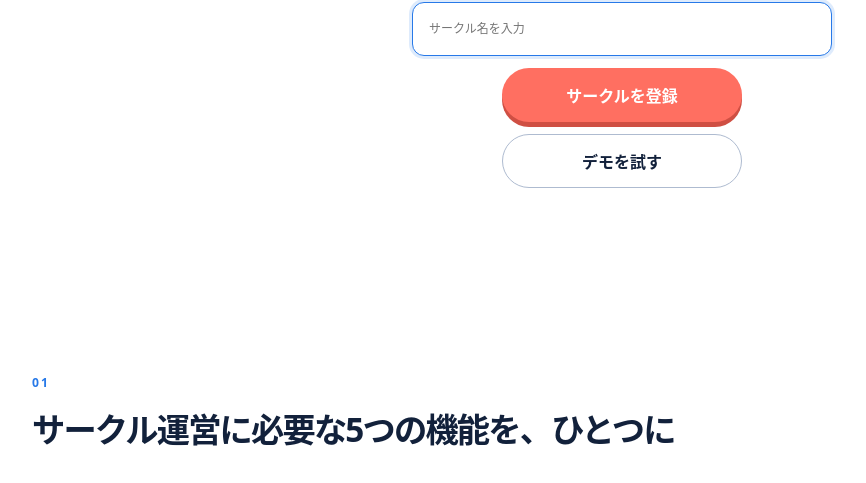
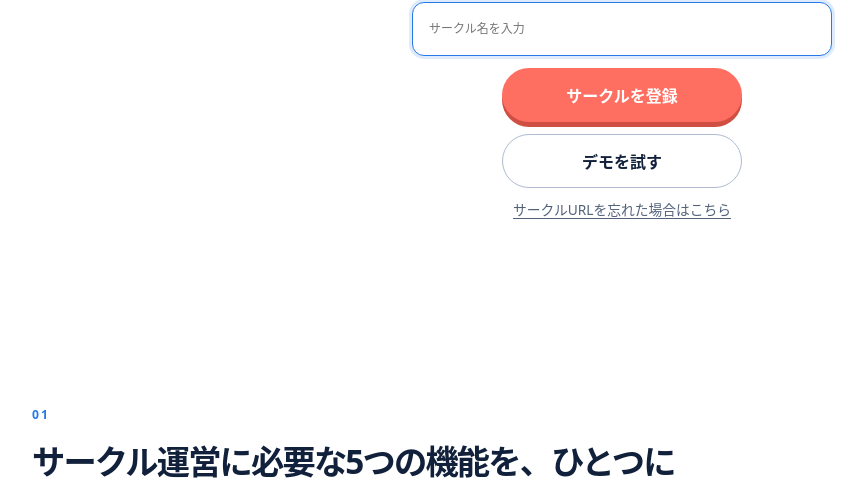
Before and after one commit to tosh-m12/django_tennis, a Django app: page / in a window 1280 px wide. Shown: the part 355-838 px from the top of the page, without its empty margins (18-884 px from the left). Run offline with Django 5.2, Linux system fonts and the light colour scheme.

Commit message:
feat: add URL recovery modal to landing page

```diff
--- a/tennis/static/tennis/index_mobile_first_preview.css
+++ b/tennis/static/tennis/index_mobile_first_preview.css
@@ -190,6 +190,24 @@ body {
 .mobile-first-action-secondary:hover {
   border-color: var(--mobile-navy);
   color: var(--mobile-navy);
+}
+
+.mobile-first-recover-link {
+  justify-self: center;
+  padding: 0;
+  border: 0;
+  background: transparent;
+  color: #52627a;
+  font: inherit;
+  font-size: 0.72rem;
+  line-height: 1.5;
+  text-decoration: underline;
+  text-underline-offset: 3px;
+  cursor: pointer;
+}
+
+.mobile-first-recover-link:hover {
+  color: var(--mobile-blue);
 }
 
 .mobile-first-section {
@@ -727,6 +745,12 @@ body {
     grid-row: 3;
   }
 
+  .mobile-first-recover-link {
+    grid-column: 1;
+    grid-row: 4;
+    font-size: 0.86rem;
+  }
+
   .mobile-first-section {
     display: block;
     width: min(calc(100% - 96px), 1180px);
--- a/tennis/templates/tennis/index_mobile_first_preview.html
+++ b/tennis/templates/tennis/index_mobile_first_preview.html
@@ -6,7 +6,7 @@
 {% block extra_head %}
   <meta name="description" content="テニスサークルの練習会スケジュール、出欠、対戦表、個人・クラブ戦績をURLひとつで管理できます。">
   <link rel="stylesheet" href="{% static 'tennis/index.css' %}">
-  <link rel="stylesheet" href="{% static 'tennis/index_mobile_first_preview.css' %}?v=68">
+  <link rel="stylesheet" href="{% static 'tennis/index_mobile_first_preview.css' %}?v=69">
   {% if turnstile_enabled %}
     <script src="https://challenges.cloudflare.com/turnstile/v0/api.js" async defer></script>
   {% endif %}
@@ -43,6 +43,9 @@
         >
         <button type="submit" class="mobile-first-action mobile-first-action-primary mobile-first-action-register">サークルを登録</button>
         <a class="mobile-first-action mobile-first-action-secondary mobile-first-action-demo" href="{% url 'tennis:demo' %}">デモを試す</a>
+        <button type="button" class="mobile-first-recover-link" id="club-recovery-open">
+          サークルURLを忘れた場合はこちら
+        </button>
       </form>
     </div>
 
@@ -104,6 +107,40 @@
         <div class="club-registration-modal-actions">
           <button type="button" class="btn btn-pill" id="club-registration-back">戻る</button>
           <button type="submit" class="btn btn-pill btn-primary" id="club-registration-submit">登録する</button>
+        </div>
+      </form>
+    </div>
+  </div>
+
+  <div
+    id="club-recovery-modal"
+    class="club-registration-modal"
+    role="dialog"
+    aria-modal="true"
+    aria-labelledby="club-recovery-modal-title"
+    hidden
+  >
+    <div class="club-registration-modal-box">
+      <h2 id="club-recovery-modal-title">サークルURLの再送</h2>
+      <p>登録済みの幹事メールアドレスにURLを送信します。</p>
+
+      <form method="post" action="{% url 'tennis:recover' %}" id="club-recovery-form">
+        {% csrf_token %}
+        <div class="club-registration-field">
+          <label for="club-recovery-email">メールアドレス</label>
+          <input
+            type="email"
+            id="club-recovery-email"
+            name="email"
+            maxlength="254"
+            autocomplete="email"
+            required
+          >
+        </div>
+
+        <div class="club-registration-modal-actions">
+          <button type="button" class="btn btn-pill" id="club-recovery-back">戻る</button>
+          <button type="submit" class="btn btn-pill btn-primary" id="club-recovery-submit">送信する</button>
         </div>
       </form>
     </div>
@@ -263,6 +300,12 @@
   const backButton = document.getElementById("club-registration-back");
   const registrationForm = document.getElementById("club-registration-form");
   const submitButton = document.getElementById("club-registration-submit");
+  const recoveryOpenButton = document.getElementById("club-recovery-open");
+  const recoveryModal = document.getElementById("club-recovery-modal");
+  const recoveryEmail = document.getElementById("club-recovery-email");
+  const recoveryBackButton = document.getElementById("club-recovery-back");
+  const recoveryForm = document.getElementById("club-recovery-form");
+  const recoverySubmitButton = document.getElementById("club-recovery-submit");
 
   if (!startForm || !modal || !clubName || !modalClubName) return;
 
@@ -279,6 +322,18 @@
     clubName.focus();
   }
 
+  function openRecoveryModal() {
+    recoveryModal.hidden = false;
+    document.body.classList.add("club-registration-modal-open");
+    window.setTimeout(() => recoveryEmail && recoveryEmail.focus(), 0);
+  }
+
+  function closeRecoveryModal() {
+    recoveryModal.hidden = true;
+    document.body.classList.remove("club-registration-modal-open");
+    recoveryOpenButton.focus();
+  }
+
   startForm.addEventListener("submit", function (event) {
     event.preventDefault();
     clubName.value = clubName.value.trim();
@@ -290,8 +345,11 @@
   });
 
   backButton.addEventListener("click", closeModal);
+  recoveryOpenButton.addEventListener("click", openRecoveryModal);
+  recoveryBackButton.addEventListener("click", closeRecoveryModal);
   document.addEventListener("keydown", function (event) {
     if (event.key === "Escape" && !modal.hidden) closeModal();
+    if (event.key === "Escape" && !recoveryModal.hidden) closeRecoveryModal();
   });
 
   registrationForm.addEventListener("submit", function () {
@@ -300,6 +358,11 @@
     submitButton.textContent = "登録中…";
   });
 
+  recoveryForm.addEventListener("submit", function () {
+    recoverySubmitButton.disabled = true;
+    recoverySubmitButton.textContent = "送信中…";
+  });
+
   if (!modal.hidden) {
     document.body.classList.add("club-registration-modal-open");
   }
```
Also changed, not shown: tennis/tests/test_public_pages.py (+3 -0 lines).
